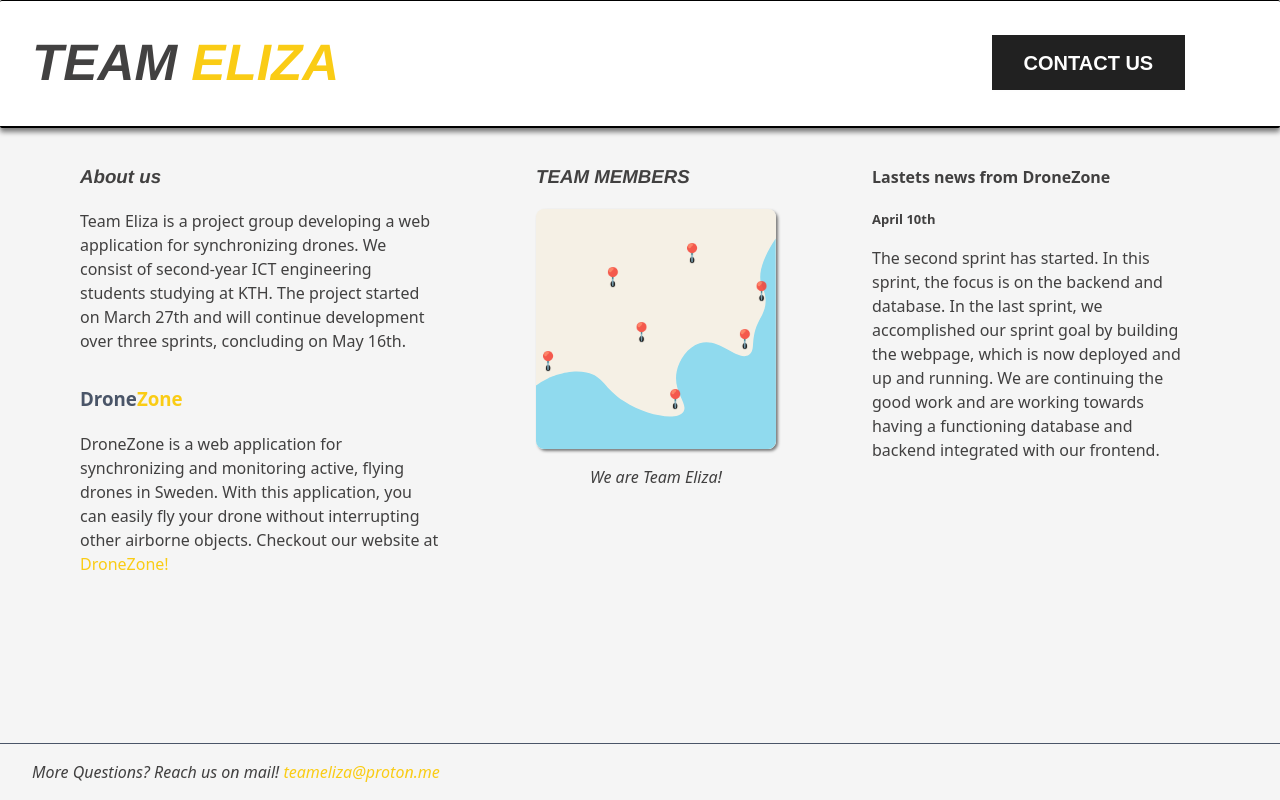
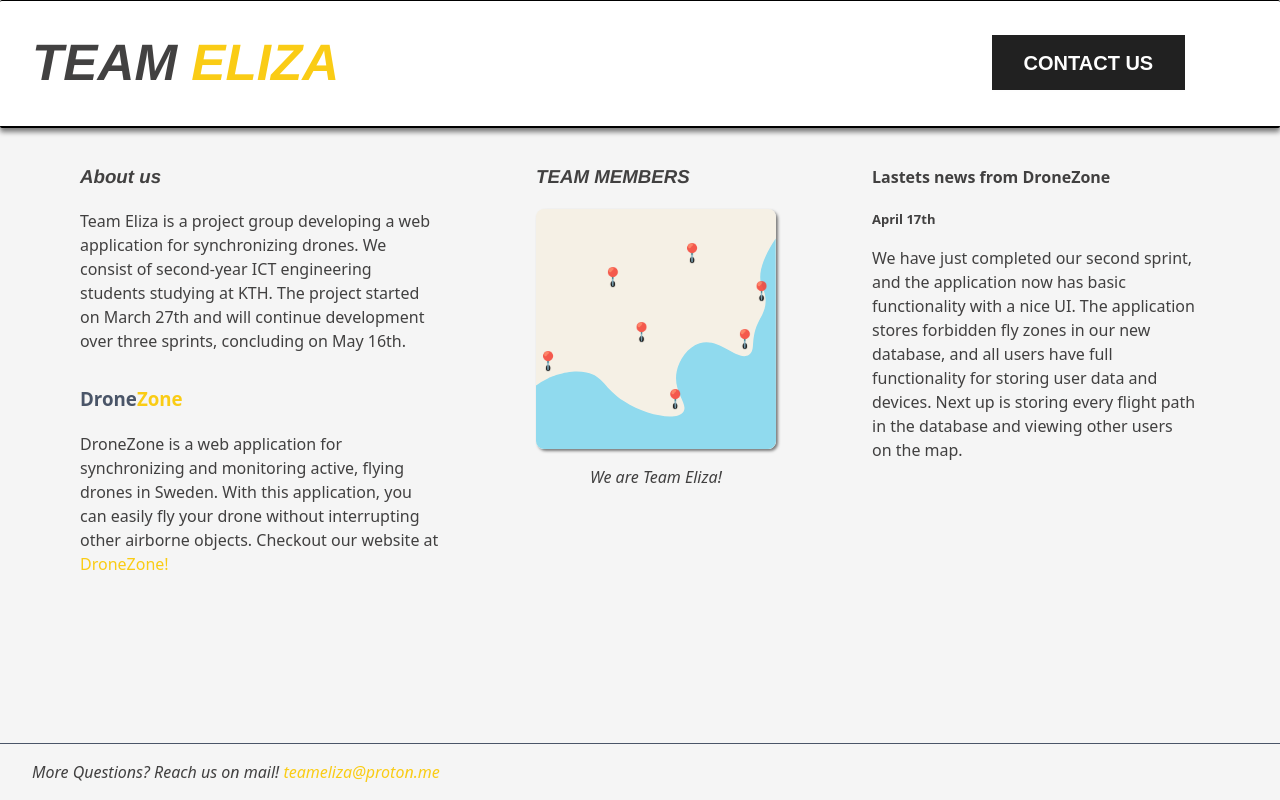
Before and after one commit to surbyxan/TEAM-ELIZA-webpage, a React (Vite) app in the folder elizawebsite/: page / in a window 1280 px wide. Shown: the top 800 px of the page. Built offline with nearby package versions, Linux system fonts and the light colour scheme.

Commit message:
new weekly update

```diff
--- a/elizawebsite/src/App.jsx
+++ b/elizawebsite/src/App.jsx
@@ -45,13 +45,13 @@ function App() {
           </div>
           <div className='newsbox'>
               <h4>Lastets news from DroneZone</h4>
-              <p className="date" >April 10th</p>
+              <p className="date" >April 17th</p>
               <p>
-              The second sprint has started. In this sprint, the focus is on the backend and database.
-              In the last sprint, we accomplished our sprint goal by building the webpage,
-              which is now deployed and up and running.
-              We are continuing the good work and are working towards
-              having a functioning database and backend integrated with our frontend.
+              We have just completed our second sprint, and the application now has
+              basic functionality with a nice UI. The application stores forbidden fly
+              zones in our new database, and all users have full functionality for storing
+              user data and devices. Next up is storing every flight path in the database and
+              viewing other users on the map.
               </p>
           </div>
         </div>
```
